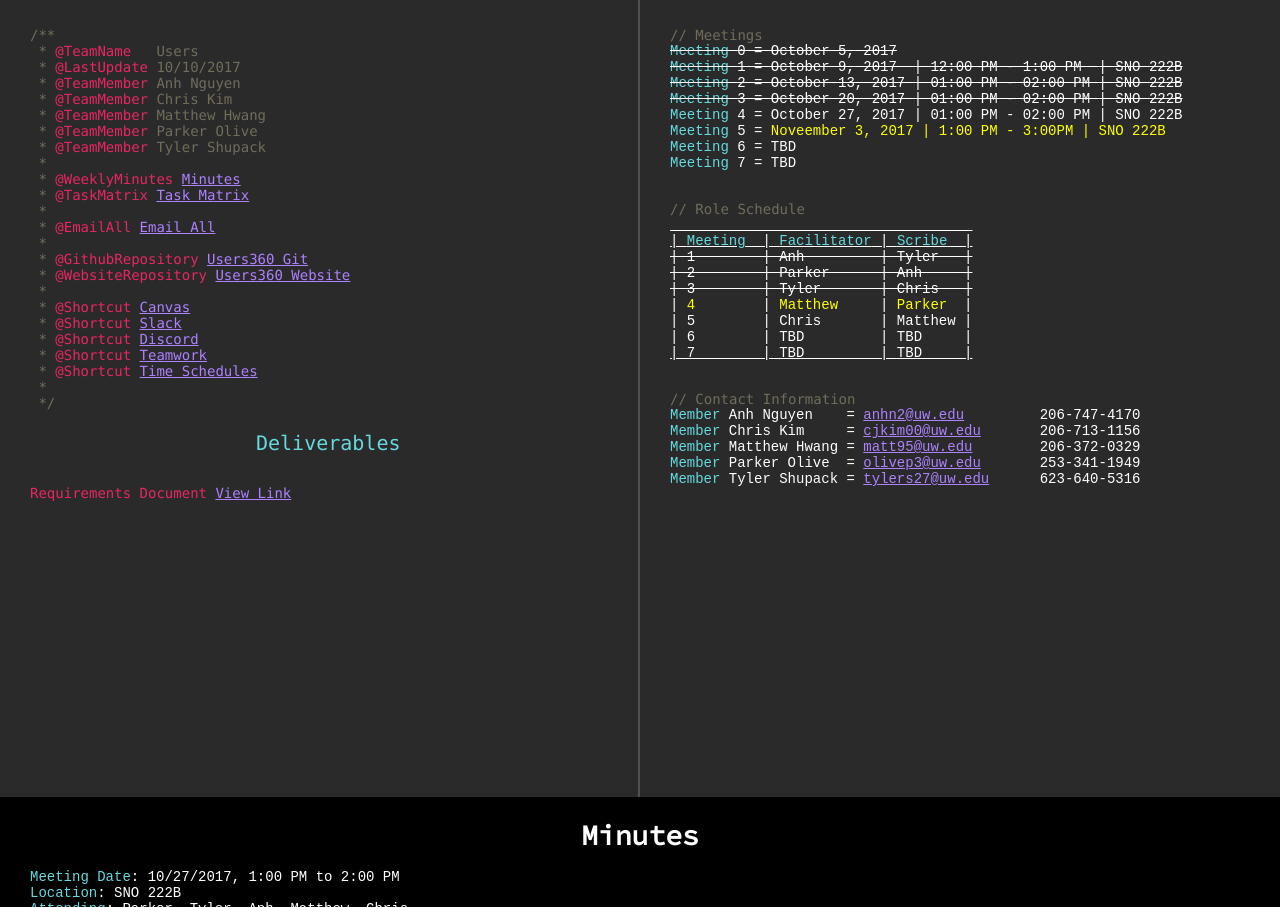
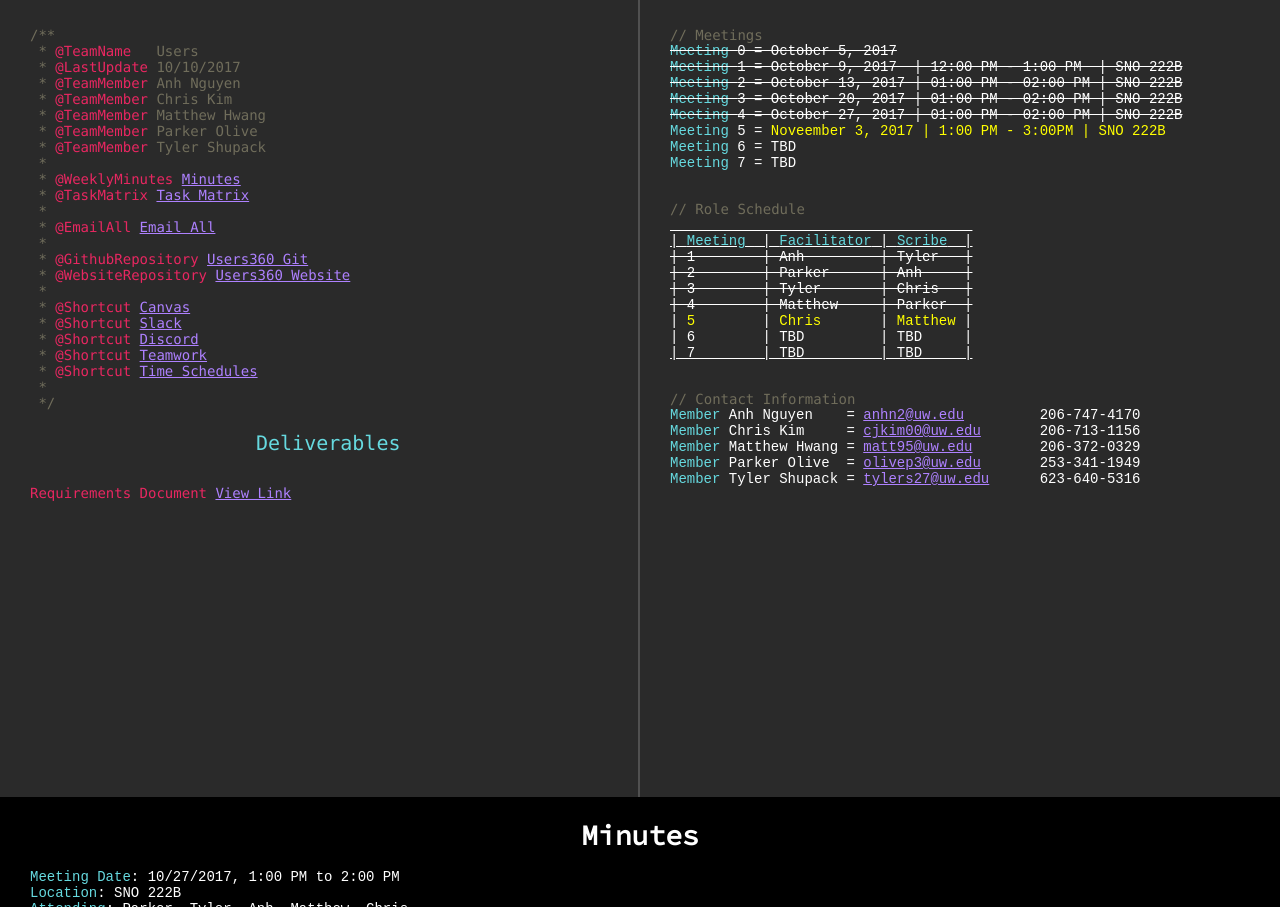
Before and after one commit to During-College/TCSS360-Website, a plain HTML site: page index.html in a window 1280 px wide. Shown: the part 803-1710 px from the top of the page. Drawn offline with Linux system fonts and the light colour scheme.

Commit message:
fixed meeting scedual format
missing line through and role scedual change

```diff
--- a/index.html
+++ b/index.html
@@ -55,7 +55,7 @@
 					<pre class="code textCode done"><span class="textClass">Meeting </span>1 = October 9, 2017  | 12:00 PM - 1:00 PM  | SNO 222B</pre>
 					<pre class="code textCode done"><span class="textClass">Meeting </span>2 = October 13, 2017 | 01:00 PM - 02:00 PM | SNO 222B</pre>
 					<pre class="code textCode done"><span class="textClass">Meeting </span>3 = October 20, 2017 | 01:00 PM - 02:00 PM | SNO 222B</pre>
-					<pre class="code textCode"><span class="textClass">Meeting </span>4 = October 27, 2017 | 01:00 PM - 02:00 PM | SNO 222B</span></pre>
+					<pre class="code textCode done"><span class="textClass">Meeting </span>4 = October 27, 2017 | 01:00 PM - 02:00 PM | SNO 222B</span></pre>
 					<pre class="code textCode"><span class="textClass">Meeting </span>5 = <span class="current">Noveember 3, 2017 | 1:00 PM - 3:00PM | SNO 222B</pre>
 					<pre class="code textCode"><span class="textClass">Meeting </span>6 = TBD</pre>
 					<pre class="code textCode"><span class="textClass">Meeting </span>7 = TBD</pre>
@@ -65,8 +65,8 @@
 					<pre class="code textCode done">| 1        | Anh         | Tyler   |</pre>
 					<pre class="code textCode done">| 2        | Parker      | Anh     |</pre>
 					<pre class="code textCode done">| 3        | Tyler       | Chris   |</pre>
-					<pre class="code textCode">|<span class="current"> 4        </span>|<span class="current"> Matthew     </span>|<span class="current"> Parker  </span>|</pre>
-					<pre class="code textCode">| 5        | Chris       | Matthew |</pre>
+					<pre class="code textCode done">| 4        | Matthew     | Parker  |</pre>
+					<pre class="code textCode">|<span class="current"> 5        </span>|<span class="current"> Chris       </span>|<span class="current"> Matthew </span>|</pre>
 					<pre class="code textCode">| 6        | TBD         | TBD     |</pre>
 					<pre class="code textCode"><u>| 7        | TBD         | TBD     |</u></pre>
 					<p class="comment">// Contact Information</p>
```
